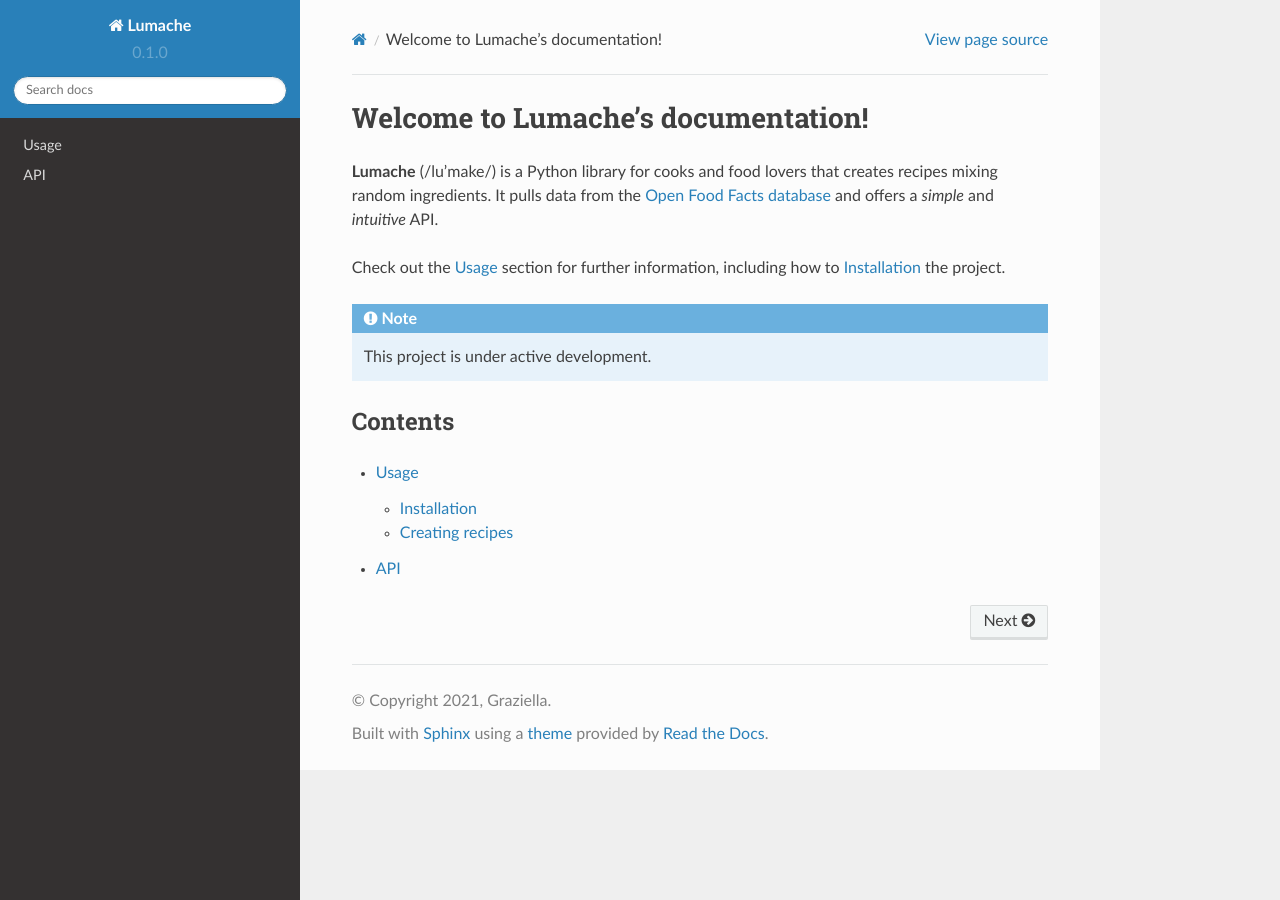
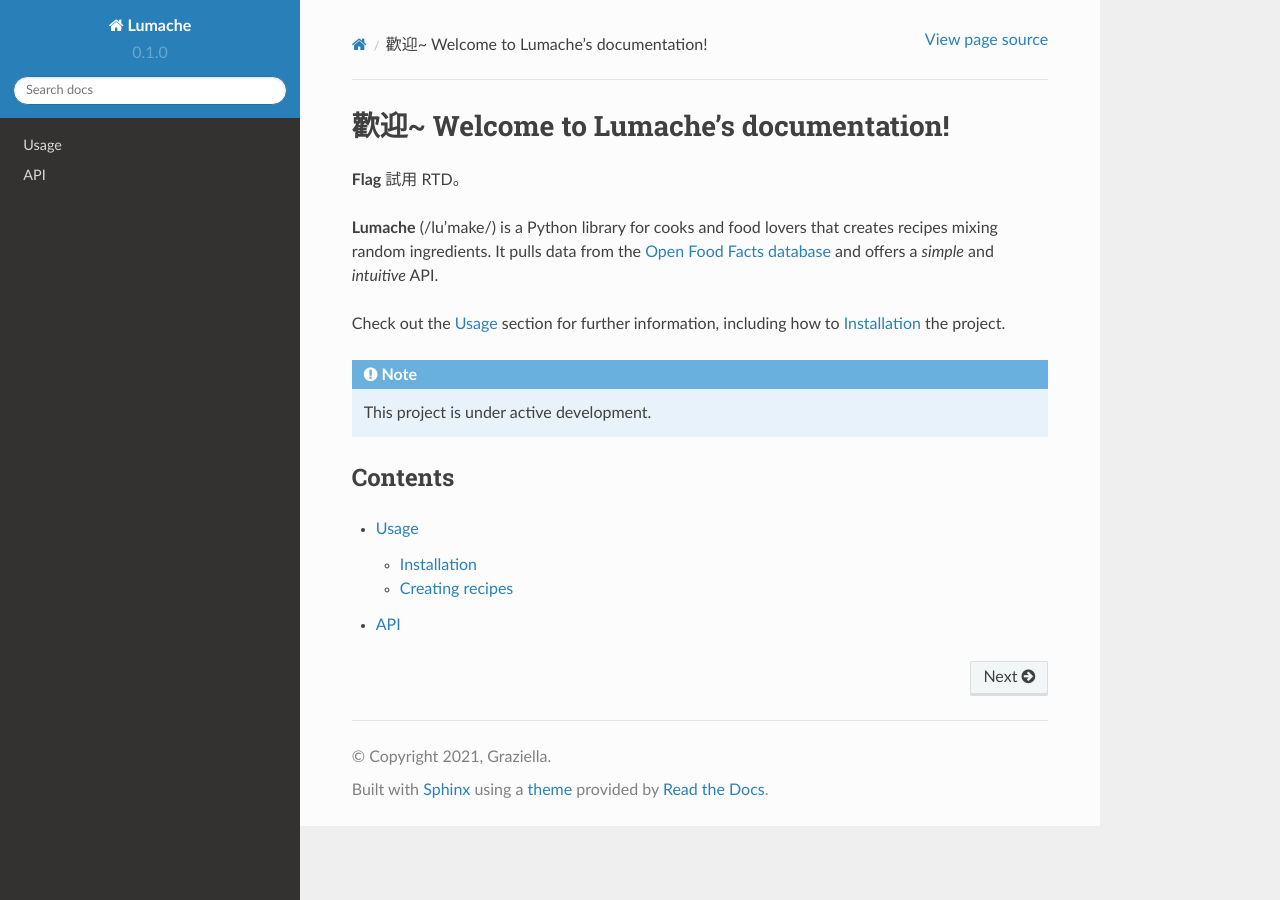
Before and after one commit to flagdr/readthedocs-tutorial-template, a Sphinx documentation site: the page built from docs/source/index.rst, in a window 1280 px wide. Built offline with Sphinx 7.4.7 and the Read the Docs theme 2.0.0, drawn with Linux system fonts in a browser that asks for light colours.

Commit message:
Update index.rst

```diff
--- a/docs/source/index.rst
+++ b/docs/source/index.rst
@@ -1,5 +1,7 @@
-Welcome to Lumache's documentation!
+歡迎~ Welcome to Lumache's documentation!
 ===================================
+
+**Flag** 試用 RTD。
 
 **Lumache** (/lu'make/) is a Python library for cooks and food lovers
 that creates recipes mixing random ingredients.
```
